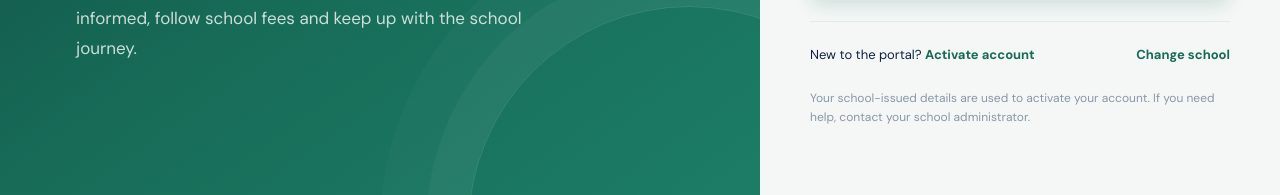
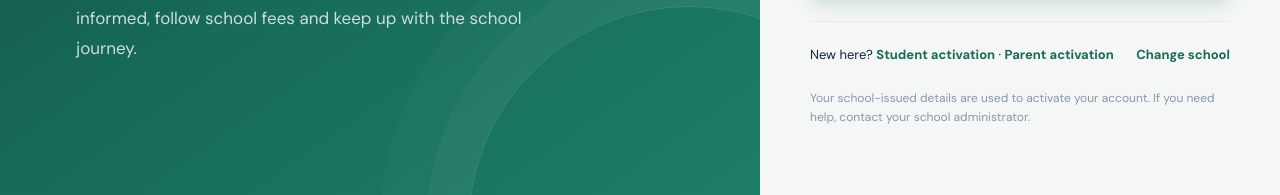
Before and after one commit to Mishtino/Chikoro-Digital, a Next.js app in the folder web/: page /portal/login in a window 1280 px wide. Shown: the part 512-707 px from the top of the page. Built offline with nearby package versions, Linux system fonts and the light colour scheme.

Commit message:
Add separate student and parent onboarding links

```diff
--- a/web/pages/portal/login.js
+++ b/web/pages/portal/login.js
@@ -46,7 +46,7 @@ export default function PortalLogin() {
           <button className="auth-button" type="submit" disabled={loading}>{loading ? 'Signing you in…' : 'Sign in to portal'}</button>
         </form>
         <div className="auth-divider"></div>
-        <div className="auth-links"><span>New to the portal? <a href="/portal/register">Activate account</a></span><a href="/">Change school</a></div>
+        <div className="auth-links"><span>New here? <a href="/portal/student-register">Student activation</a> · <a href="/portal/register">Parent activation</a></span><a href="/">Change school</a></div>
         <p className="auth-note">Your school-issued details are used to activate your account. If you need help, contact your school administrator.</p>
       </div></section>
     </main>
```
